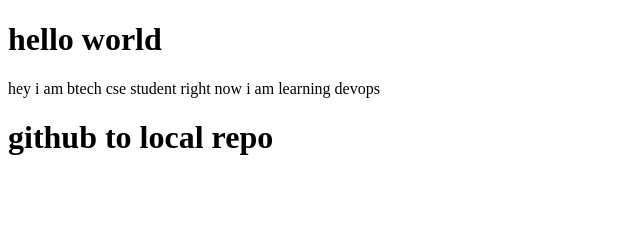
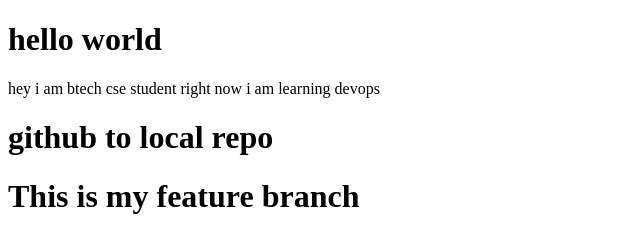
Before and after one commit to Payal-Saharan/Devops-Practice, a plain HTML site: page index.html in a window 1280 px wide. Shown: the whole page, without its empty margins (0-640 px from the left). Drawn offline with Linux system fonts and the light colour scheme.

Commit message:
Add feature heading

```diff
--- a/index.html
+++ b/index.html
@@ -9,5 +9,6 @@
     <h1>hello world</h1>
     <p>hey i am btech cse student right now i am learning devops </p>
     <h1>github to local repo</h1>
+    <h1>This is my feature branch</h1>
 </body>
 </html>
```
